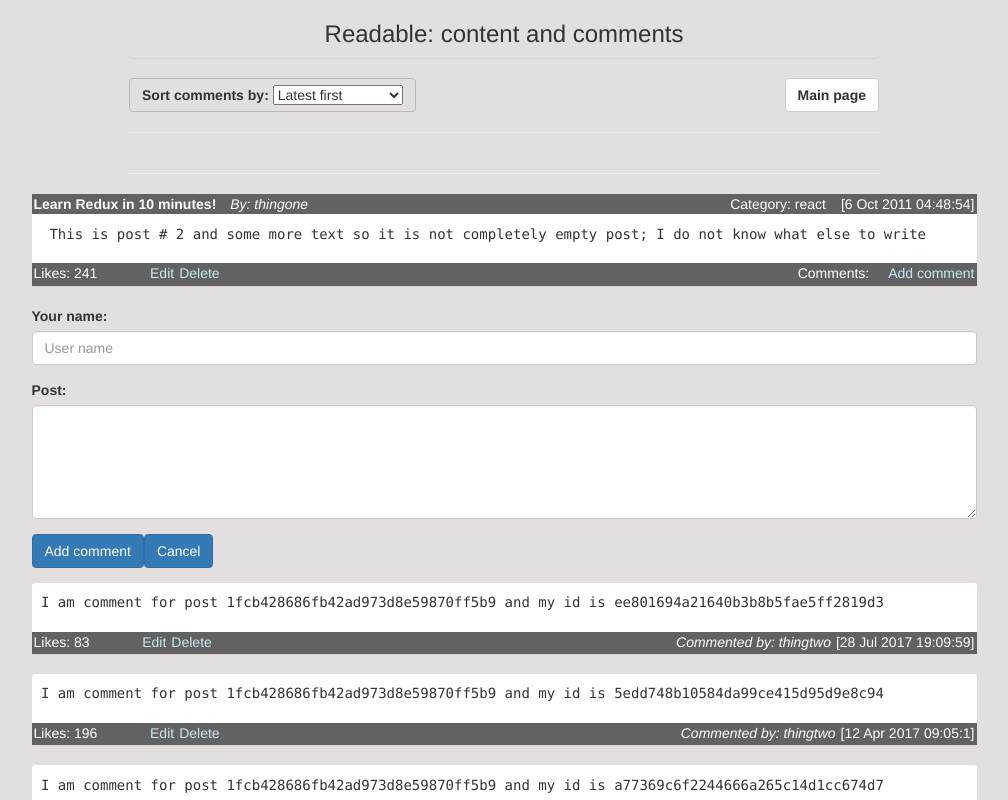
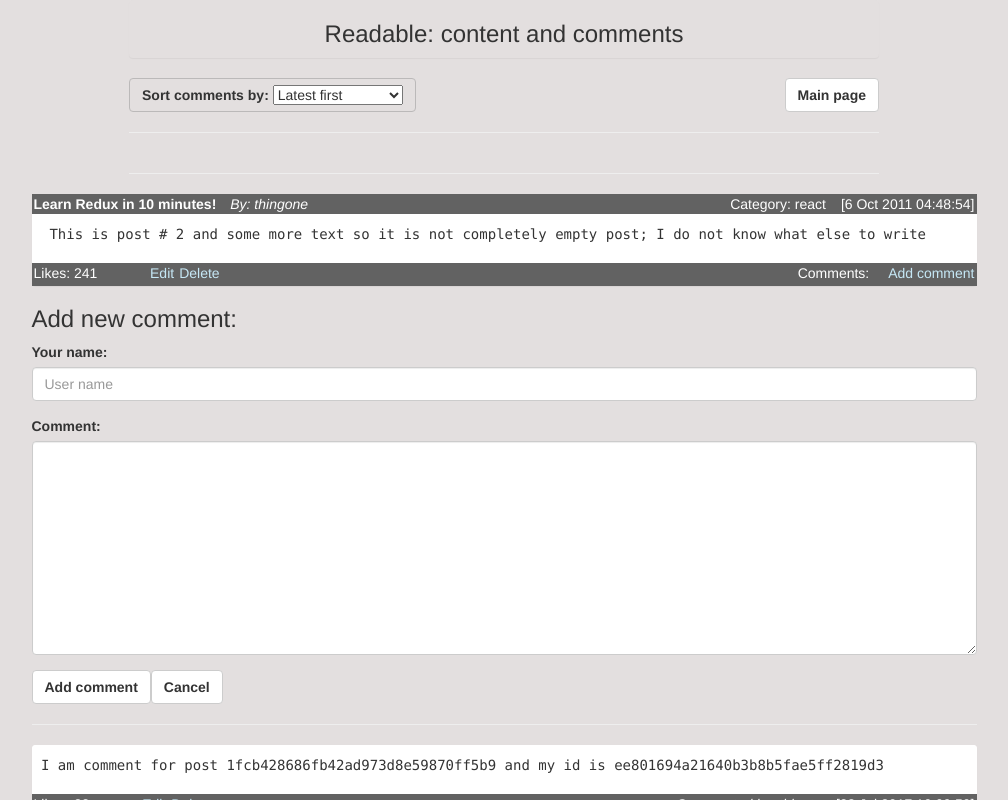
Before and after one commit to developer2020github/readable, a React (Create React App) app: page /posts/1fcb428686fb42ad973d8e59870ff5b9 in a window 1280 px wide. Both pictures are taken after a click on the button "Add comment". Shown: the top 800 px of the page, without its empty margins (136-1144 px from the left). Built offline with nearby package versions, Linux system fonts and the light colour scheme; a web font is replaced by a local one.

Commit message:
feat: implemented addition of new comments

```diff
--- a/src/components/NewComment.js
+++ b/src/components/NewComment.js
@@ -1,29 +1,132 @@
 import React, { Component } from 'react';
-import { Link } from 'react-router-dom';
+import { Link, Redirect } from 'react-router-dom';
 import '../libs/bootstrap/dist/css/bootstrap.min.css';
 import './Readable.css';
 import  ApplicationHeader  from './ApplicationHeader';
+import serializeForm from "form-serialize"
+import { connect } from 'react-redux'
+import { addComment } from "../actions/actions"
+
 
 class NewComment extends Component {
+        state={
+            saved: {
+                author : "",
+                body : ""
+            },
+
+            authorClass: "",
+            authorWarningMessage: "",
+            bodyClass: "",
+            bodyWarningMessage: "",
+
+
+        }
+
+        userEntryIsOk(value, nameOfClass, nameOfMessageField){
+
+
+            if (value&&value.trim()!=""){
+                this.setState({
+                    [nameOfClass]: "",
+                    [nameOfMessageField]: ""
+                })
+                return true;
+
+            }else{
+                this.setState({
+                    [nameOfClass]: "form-item-warning",
+                    [nameOfMessageField]: " *  this field is requred"
+                })
+                return false;
+            }
+        }
+
+        handleSubmit = (e)=>{
+            e.preventDefault();
+            const values = serializeForm(e.target, {hash : true});
+
+            if ((this.userEntryIsOk(values.author, "authorClass", "authorWarningMessage"))&
+                (this.userEntryIsOk(values.body, "bodyClass", "bodyWarningMessage"))){
+                 //export function addComment(parentId, body, author,  timestamp=null, voteScore=null)
+                 this.props.dispatch(addComment(this.props.parentPostId, values.body, values.author));
+                 this.props.handleCancelNewComment();
+
+               } else{
+                //if either of the checks failed - save already entered data for next iteration
+                  this.setState({
+                      saved: {
+                        author : values.author,
+                        body : values.body
+                      }
+
+                  })
+               }
+
+
+        }
+
+        resetState() {
+            this.setState({
+                saved: {
+                    author: "",
+                    body: "",
+                },
+
+                nameClass: "",
+                nameWarningMessage: "",
+                bodyClass: "",
+                bodyWarningMessage: "",
+            }
+          )
+        }
+
+
+        componentWillUnmount(){
+
+           this.resetState();
+           this.props.handleCancelNewComment();
+        }
+
+
+
         render() {
+
+            //if (this.state.postUpdated){
+            //       console.log
+            //       return <Redirect to={"/posts/"+this.props.post.id}/>;
+            //}
+
             return (
-                <div className="new-comment">
-                <form>
 
+            <div>
+
+                <h3>Add new comment: </h3>
+
+                <div>
+                    <form onSubmit={this.handleSubmit}>
                         <div className="form-group">
-                        <label htmlFor="AuthorName">Your name:</label>
-                        <input type="text" className="form-control" id="AuthorName" placeholder="User name"></input>
+                            <label htmlFor="AuthorName" className={this.state.authorClass}>Your name: {this.state.authorWarningMessage}</label>
+                            <input type="text" className="form-control" id="AuthorName" placeholder="User name" name="author" defaultValue={this.state.saved.author}></input>
                         </div>
 
                         <div className="form-group">
-                        <label htmlFor="commentText">Post:</label>
-                        <textarea className="form-control" id="commentText" rows="5"></textarea>
+                            <label htmlFor="postText" className={this.state.bodyClass} defaultValue={this.state.saved.title}>Comment: {this.state.bodyWarningMessage}</label>
+                            <textarea className="form-control" id="postText" rows="10" name="body" defaultValue={this.state.saved.body}></textarea>
                         </div>
-                    <button type="submit" className="btn btn-primary">Add comment</button>
-                    <button type="submit" className="btn btn-primary">Cancel</button>
+                        <button type="submit" className="btn btn-default control-style">Add comment</button>
+                        <button className="btn btn-default control-style" onClick={this.props.handleCancelNewComment}>Cancel</button>
                     </form>
+                </div>
+
+
+                <div>
+                    <hr></hr>
+                </div>
+
             </div>
 
         )}}
 
-export default NewComment;
+
+export default connect()(NewComment);
--- a/src/components/PostDetails.js
+++ b/src/components/PostDetails.js
@@ -36,7 +36,11 @@ class PostDetails extends Component {
 	}
 
 	handleAddCommentClick = () => {
-		this.setState({ showNewCommentForm: !this.state.showNewCommentForm });
+		this.setState({ showNewCommentForm: true});
+	}
+
+	handleCancelNewComment = () =>{
+		this.setState({ showNewCommentForm: false});
 	}
 
 	sortByDateAscComparator=(p1, p2)=>{
@@ -123,7 +127,7 @@ class PostDetails extends Component {
 		let NewCommentForm = null;
 
 		if (this.state.showNewCommentForm) {
-			NewCommentForm = <NewComment parentPost={post.id}> </NewComment>;
+			NewCommentForm = <NewComment handleCancelNewComment={this.handleCancelNewComment} parentPostId={post.id}> </NewComment>;
 		}
 
 		let PostUpdateForm = null;
```
Lines whose indentation alone changed are shown as unchanged.
